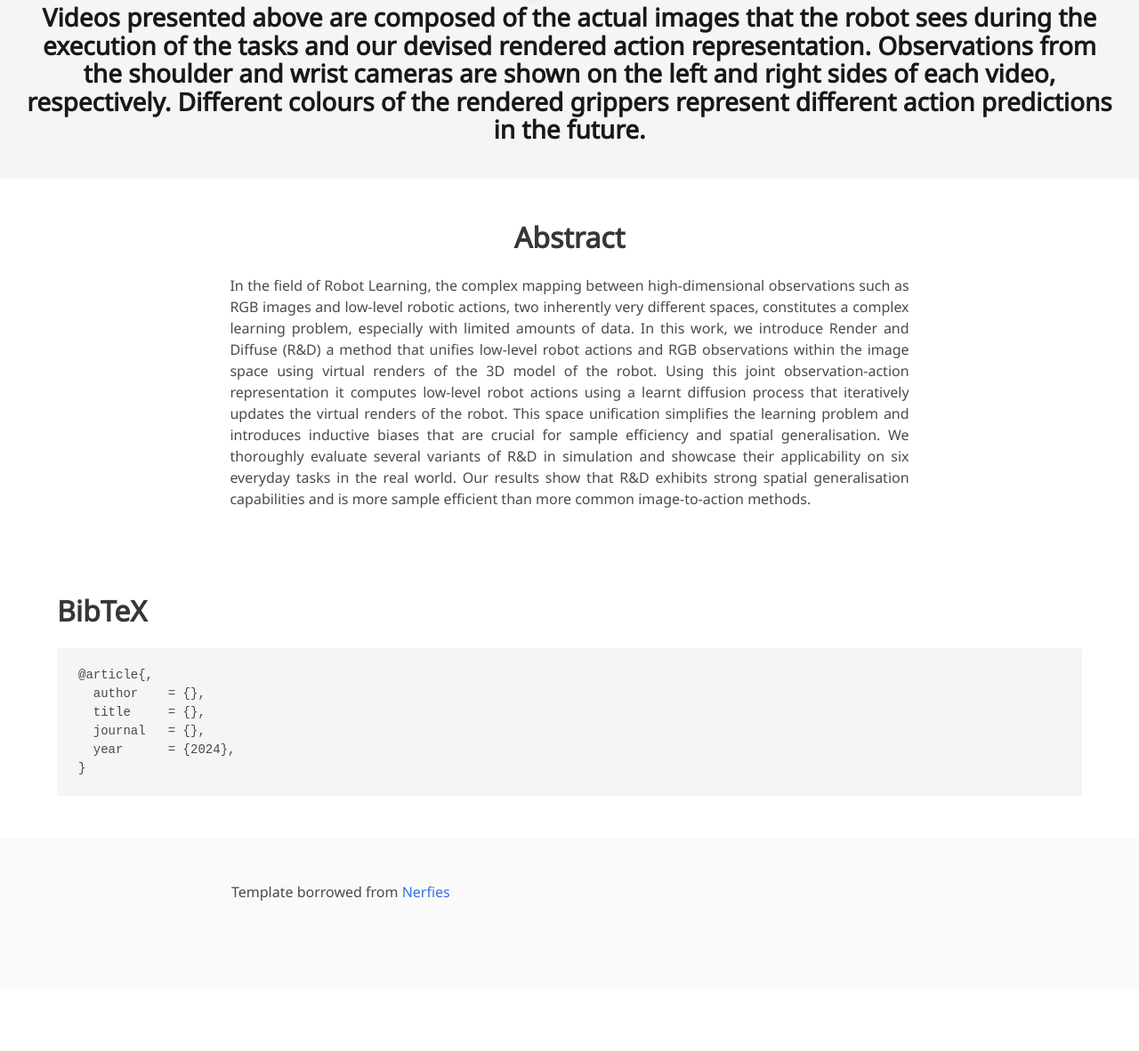
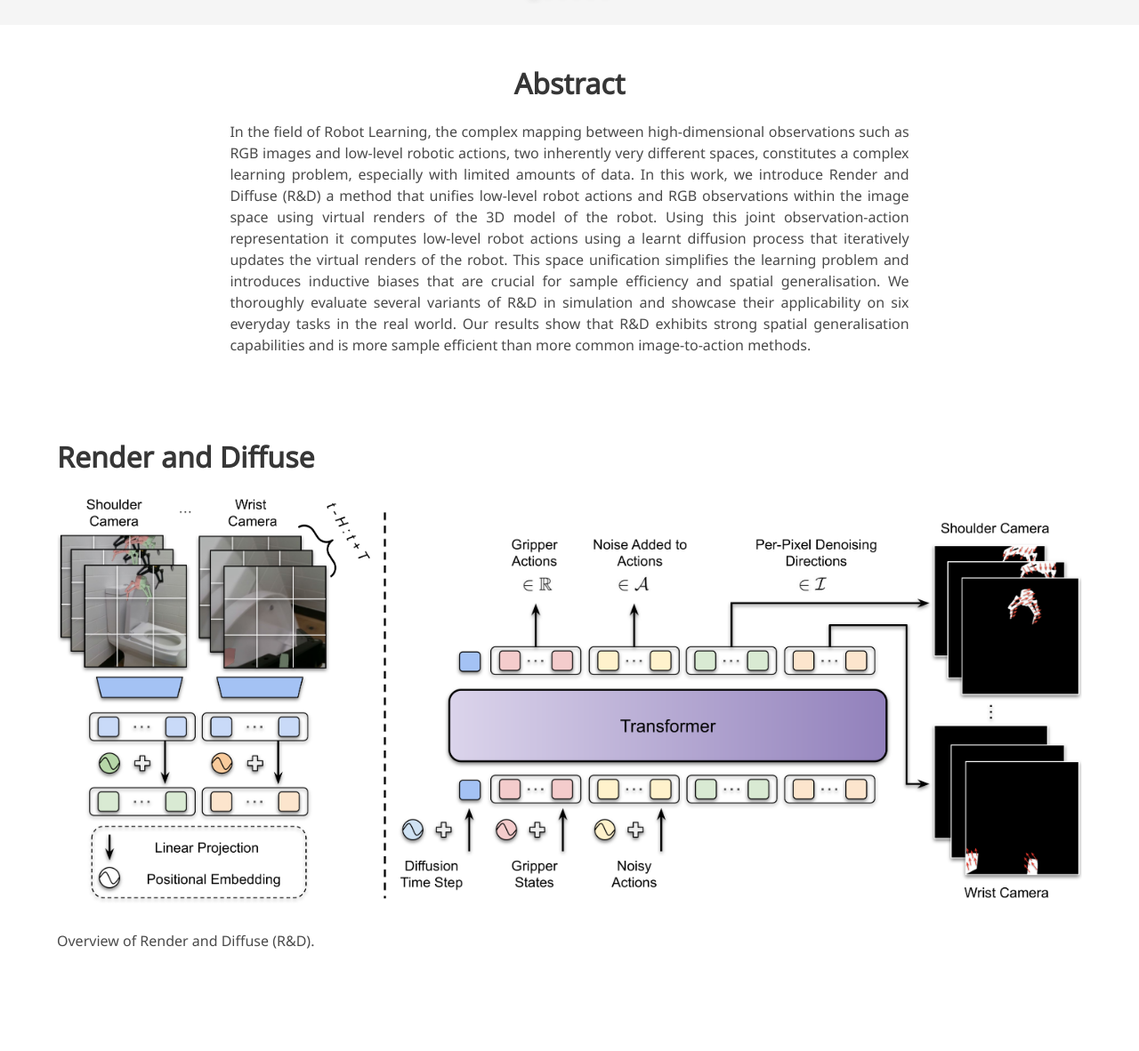
Before and after one commit to vv19/render-and-diffuse, a plain HTML site: page index.html in a window 1280 px wide. Shown: the part 598-1780 px from the top of the page at 89% size. Before the commit the page ends 1709 px from the top, so only its background shows below. Drawn offline with nearby package versions, Linux system fonts and the light colour scheme; some icons are missing; a web font is replaced by a local one.

Commit message:
Abstract.

```diff
--- a/index.html
+++ b/index.html
@@ -118,16 +118,15 @@
                 </div>
             </div>
         </div>
-        <div class="content has-text-justified">
-            <h2 class="subtitle has-text-centered">
-                Videos presented above are composed of the actual images that the robot sees during the execution of the
-                tasks
-                and our devised rendered action representation.
-                Observations from the shoulder and wrist cameras are shown on the left and right sides of each video,
-                respectively.
-                Different colours of the rendered grippers represent different action predictions in the future.
-             </h2>
-        </div>
+<!--        <div class="content has-text-justified">-->
+<!--            <h2 class="subtitle has-text-centered">-->
+<!--                Videos presented above are composed of the actual images that the robot sees during the execution of the-->
+<!--                tasks and our devised rendered action representation.-->
+<!--                Observations from the shoulder and wrist cameras are shown on the left and right sides of each video,-->
+<!--                respectively.-->
+<!--                Different colours of the rendered grippers represent different action predictions in the future.-->
+<!--             </h2>-->
+<!--        </div>-->
     </div>
 </section>
 
@@ -158,26 +157,32 @@
         </div>
 </section>
 
-<!--<section class="section">-->
-<!--    <div class="container is-max-desktop">-->
-<!--        <div class="columns is-centered has-text-centered">-->
-<!--            <div class="column is-four-fifths">-->
-<!--                <h2 class="title is-3">Overview</h2>-->
-<!--            </div>-->
-<!--            <div class="content has-text-justified">-->
-<!--                &lt;!&ndash; <br> &ndash;&gt;-->
-<!--            </div>-->
-<!--            <img src="./static/images/overview.png" class="interpolation-image"-->
-<!--                 alt="Interpolate start reference image."/>-->
-<!--            </br>-->
-<!--            </br>-->
-<!--            <p>-->
-<!--                Overview of Render and Diffuse (R&D).-->
-<!--            </p>-->
-<!--            </br>-->
 
-<!--        </div>-->
-<!--</section>-->
+<section class="section">
+  <div class="container is-max-widescreen">
+
+    <div class="rows">
+    <!-- Animation. -->
+    <div class="rows is-centered ">
+      <div class="row is-full-width">
+        <h2 class="title is-3">Render and Diffuse</h2>
+
+        <div class="content has-text-justified">
+        <!-- <br> -->
+        </div>
+        <img src="static/images/overview.png" class="interpolation-image"
+         alt="Interpolate start reference image." />
+        </br>
+        </br>
+          <p>
+              Overview of Render and Diffuse (R&D).
+          </p>
+        </br>
+
+      </div>
+    </div>
+  </div>
+</section>
 
 
 <section class="section" id="BibTeX">
```
